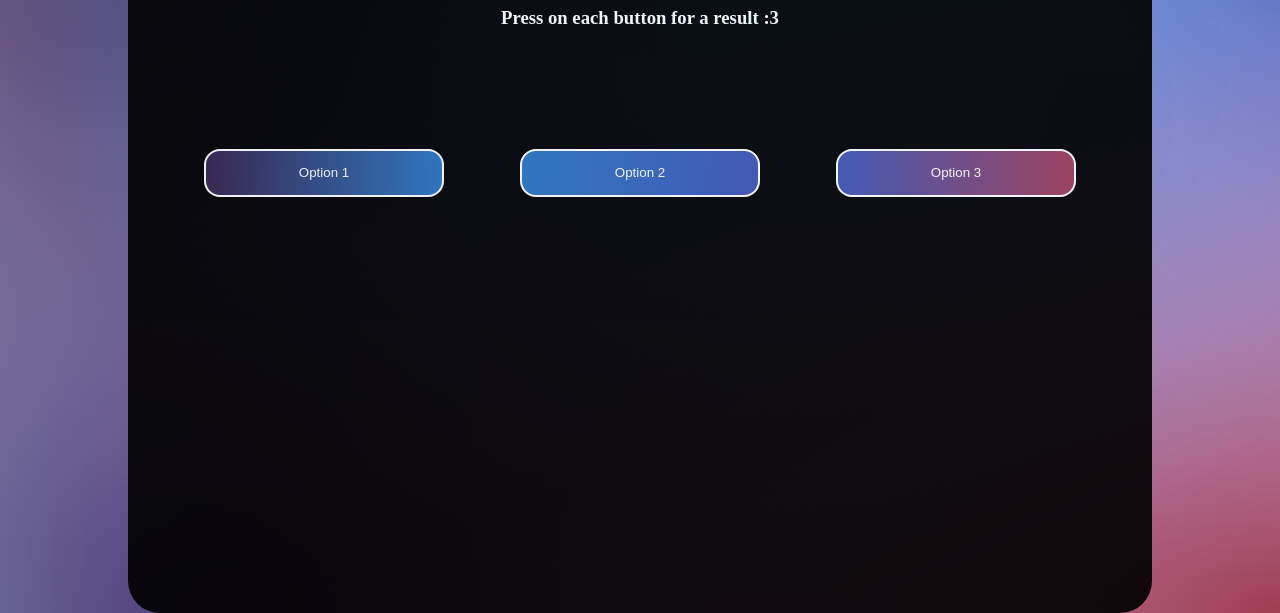
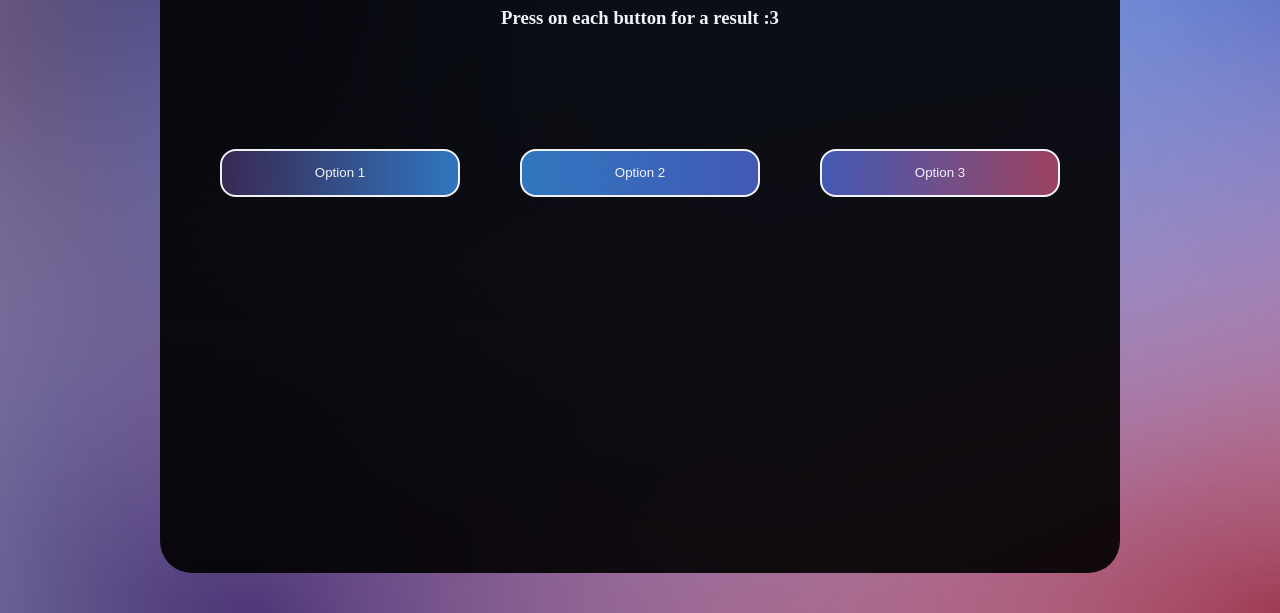
Before and after one commit to OrigamiSh1ro/HandsOn1-addEventListener-WS101, a plain HTML site: page index.html in a window 1280 px wide. Shown: the part 187-800 px from the top of the page. Drawn offline with Linux system fonts and the light colour scheme.

Commit message:
Update index.html

```diff
--- a/index.html
+++ b/index.html
@@ -24,8 +24,8 @@
         }
         #main{
 
-            height: 90vh;
-            width: 80vw;
+            height: 85vh;
+            width: 75vw;
             margin-top: 10vh;
             border-radius: 2rem;
             background-color: black;
```
